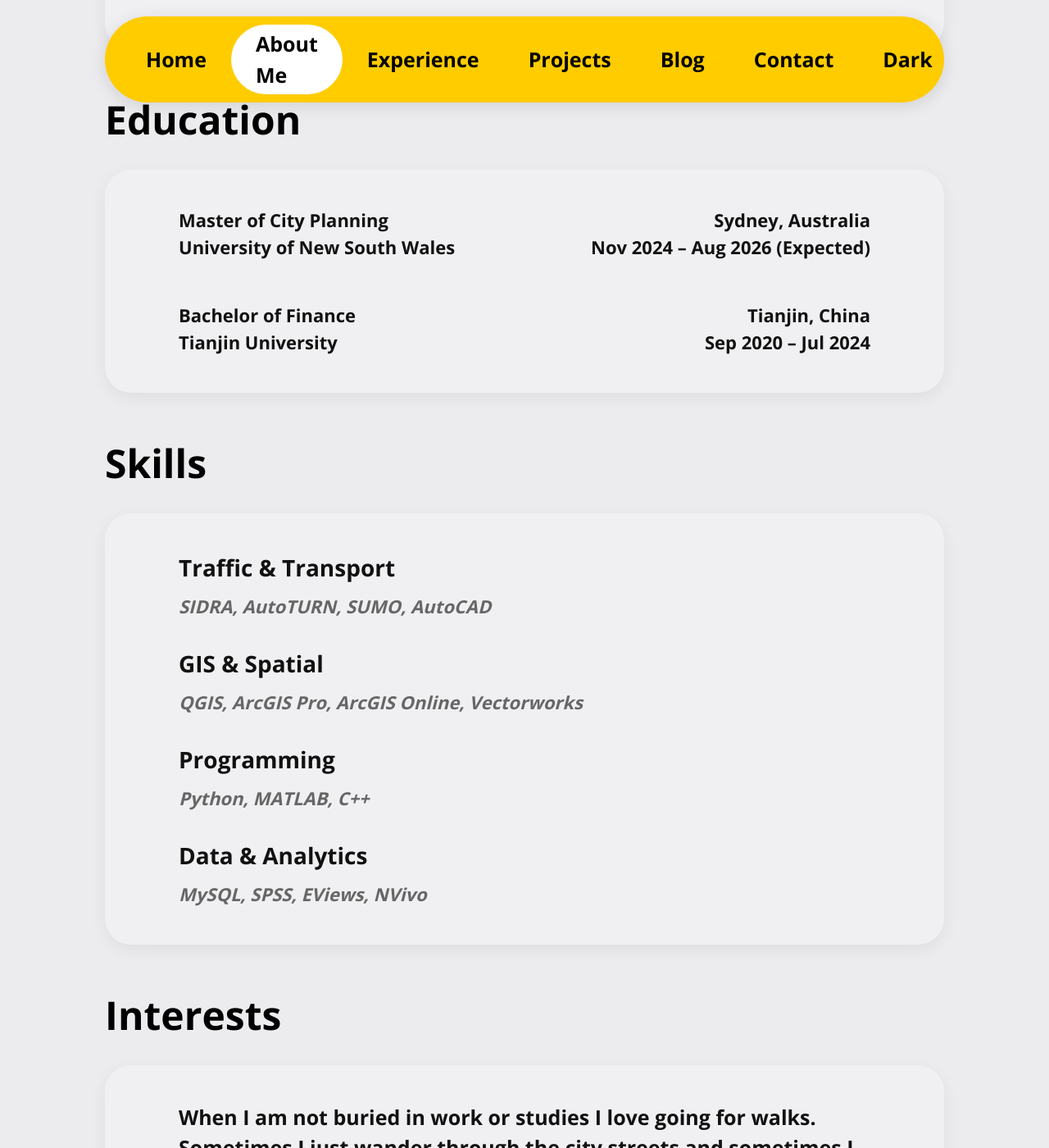
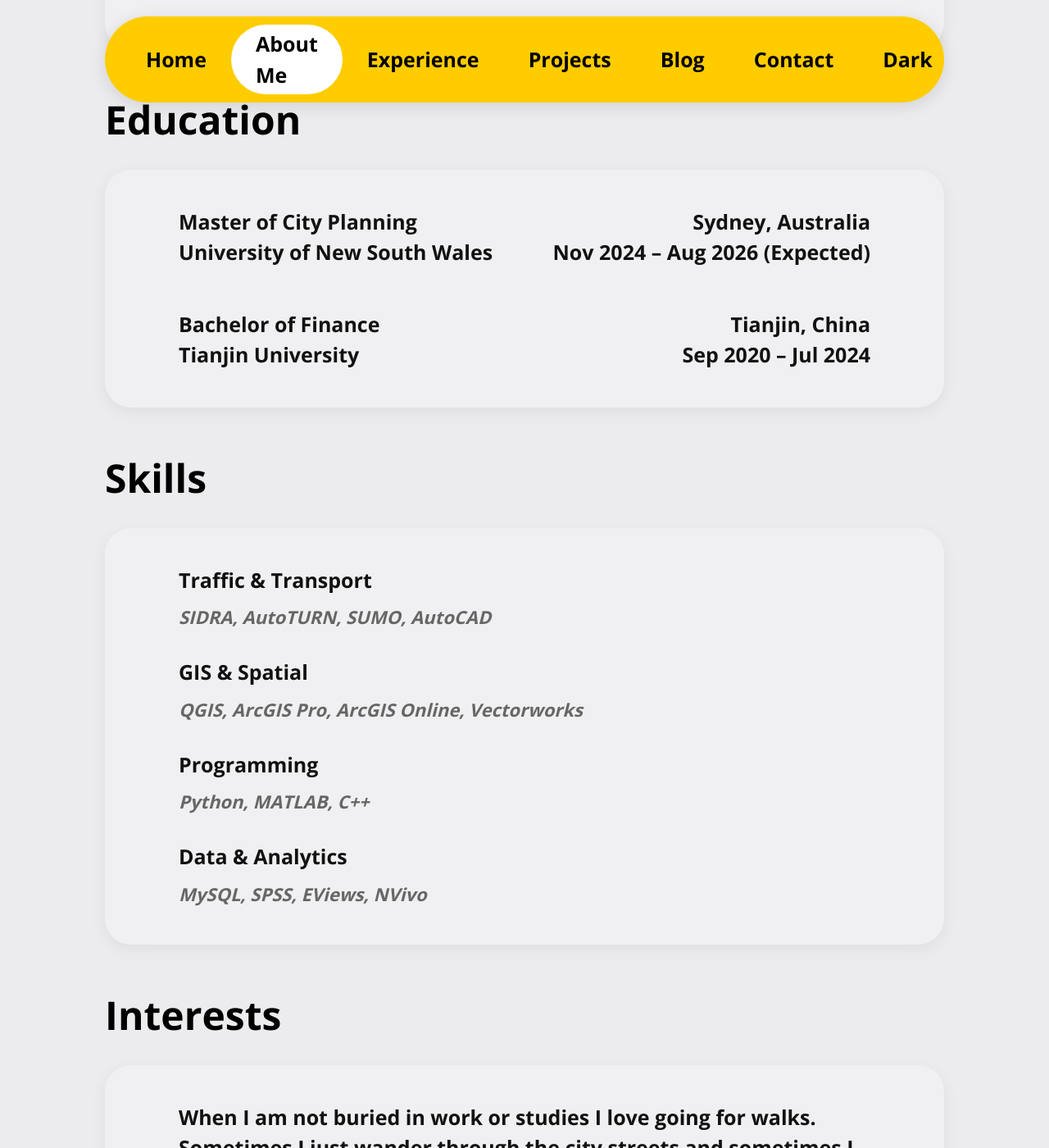
Before and after one commit to tszyeewun/tszyeewun.github.io, a Jekyll site: the page built from aboutme.html, in a window 1280 px wide and 1400 px high, scrolled down 697 px. Shown: the whole window at 82% size. Built offline with Jekyll 4.4.1, drawn with Linux system fonts in a browser that asks for light colours.

Commit message:
Update aboutme.html

```diff
--- a/aboutme.html
+++ b/aboutme.html
@@ -207,7 +207,7 @@ title: About Me
 
 .education-left{
 
-  font-size:22px;
+  font-size:25px;
 
   font-weight:700;
 
@@ -218,7 +218,7 @@ title: About Me
 
 .education-right{
 
-  font-size:22px;
+  font-size:25px;
 
   font-weight:700;
 
@@ -235,7 +235,7 @@ title: About Me
 
 .skill-category{
 
-  font-size:28px;
+  font-size:25px;
 
   font-weight:800;
 
```
